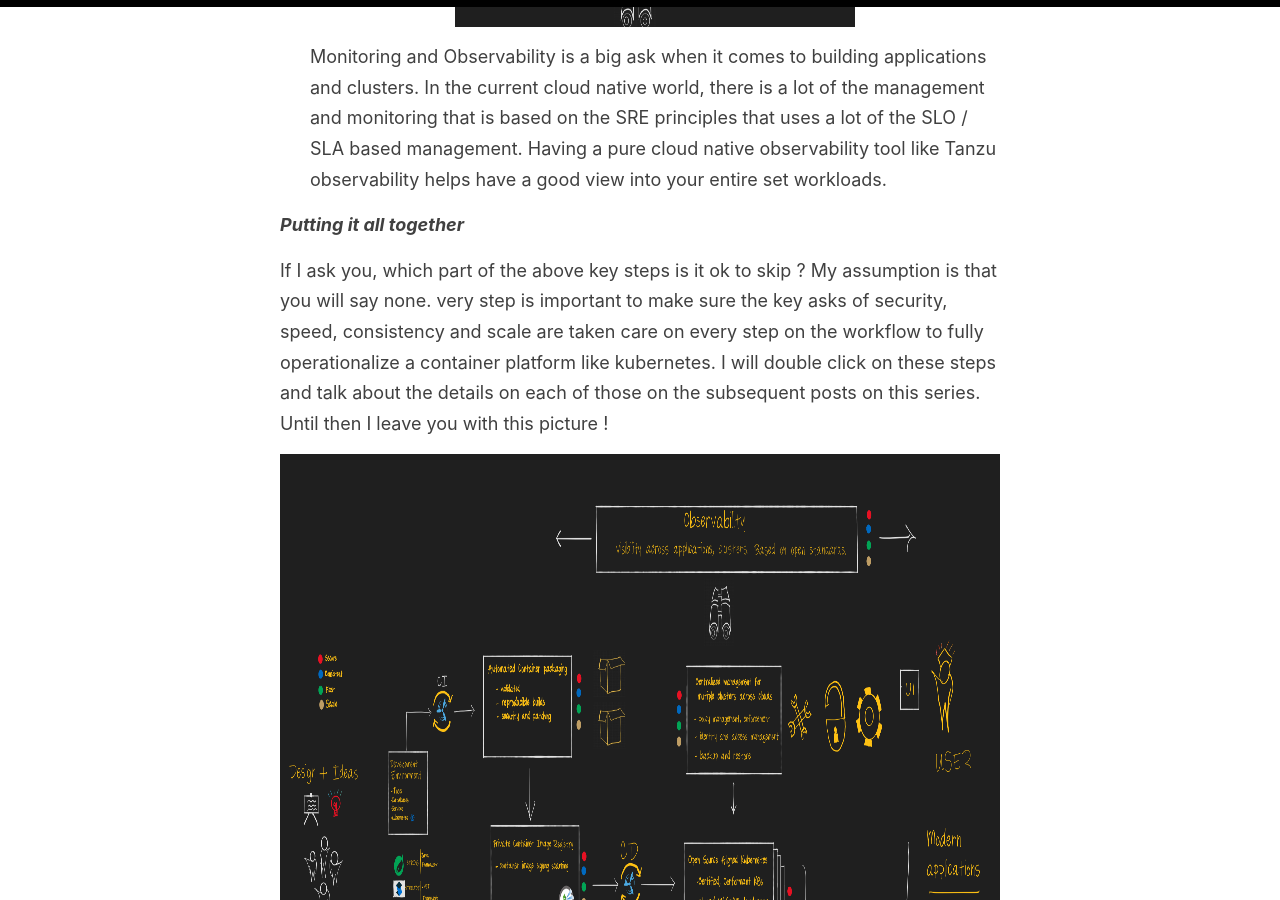
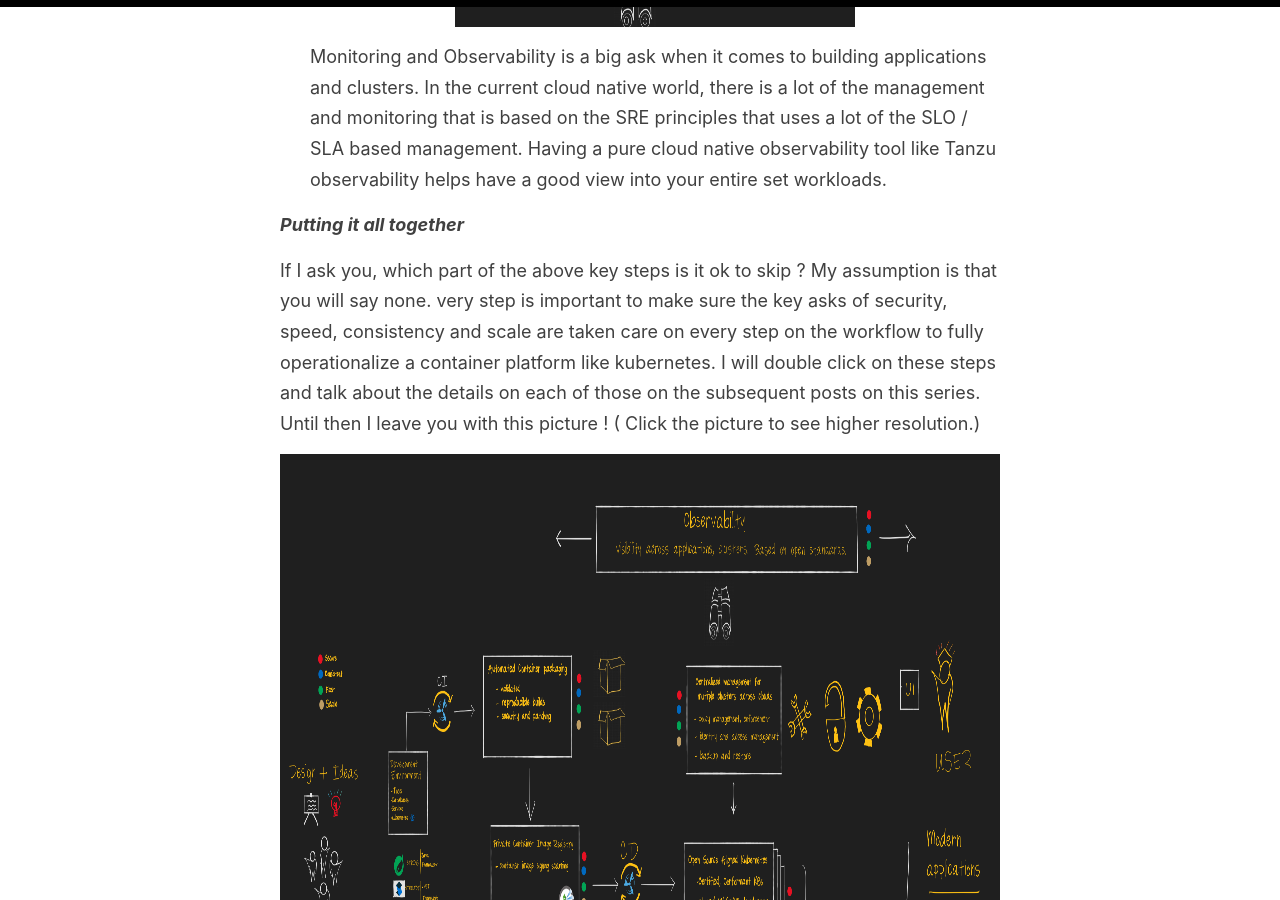
Before and after one commit to honnuanand/honnuanand.github.com, a Jekyll site: the page built from _posts/2021-04-25-dev-sec-ops.md, in a window 1280 px wide and 900 px high, scrolled down 7658 px. Built offline with Jekyll 4.4.1, drawn with Linux system fonts in a browser that asks for light colours.

Commit message:
clickable image

```diff
--- a/_posts/2021-04-25-dev-sec-ops.md
+++ b/_posts/2021-04-25-dev-sec-ops.md
@@ -76,6 +76,8 @@
 
 ***Putting it all together***
 
-If I ask you, which part of the above key steps is it ok to skip ? My assumption is that you will say none. very step is important to make sure the key asks of security, speed, consistency and scale are taken care on every step on the workflow to fully operationalize a container platform like kubernetes. I will double click on these steps and talk about the details on each of those on the subsequent posts on this series. Until then I leave you with this picture !
+If I ask you, which part of the above key steps is it ok to skip ? My assumption is that you will say none. very step is important to make sure the key asks of security, speed, consistency and scale are taken care on every step on the workflow to fully operationalize a container platform like kubernetes. I will double click on these steps and talk about the details on each of those on the subsequent posts on this series. Until then I leave you with this picture ! ( Click the picture to see higher resolution.)
 
+<a href="/images/Fullpicture.png" target="_blank">
 <img src="/images/Fullpicture.png" width="1600" height="800" />
+</a>
```
